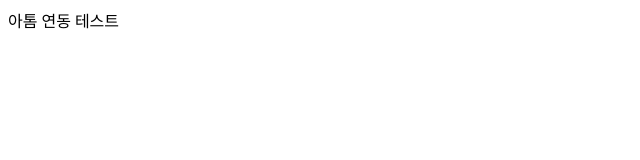
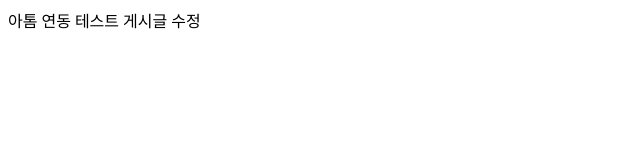
Before and after one commit to ozyeon/atom-test, a plain HTML site: page atom-test/index.html in a window 1280 px wide. Shown: the full height of the page, 0-640 px from the left. Drawn offline with Linux system fonts and the light colour scheme.

Commit message:
second commit

```diff
--- a/atom-test/index.html
+++ b/atom-test/index.html
@@ -6,5 +6,6 @@
 </head>
 <body>
   아톰 연동 테스트
+  게시글 수정
 </body>
 </html>
```
